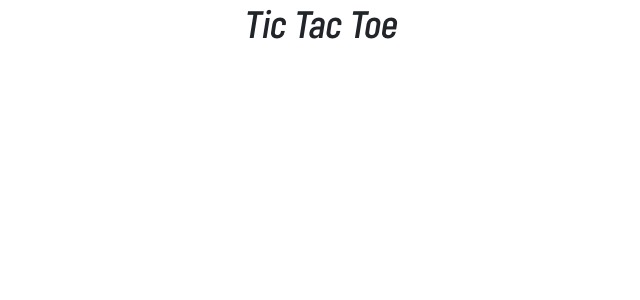
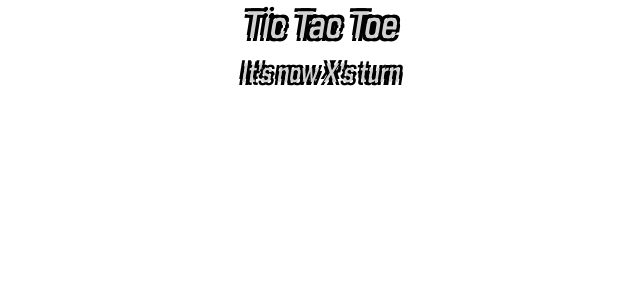
Before and after one commit to exe-0535/TicTacToe, a Vue app: page / in a window 1280 px wide. Shown: the top 300 px of the page, without its empty margins (319-959 px from the left). Built offline with nearby package versions, Linux system fonts and the light colour scheme; the HTML template or start-up script is replaced by a standard one.

Commit message:
:anchor: Page set up

```diff
--- a/src/App.vue
+++ b/src/App.vue
@@ -34,8 +34,9 @@ const winner = computed(() => CalculateWinner(board.value.flat()));
 </script>
 
 <template>
-  <main class="pt-8 text-center">
-    <h1 class="mb-6 text-3xl">Tic Tac Toe</h1>
+  <main class="pt-8 text-center bg-slate-800 min-h-screen">
+    <h1 class="mb-8 text-8xl font-bold uppercase ">Tic Tac Toe</h1>
+    <h3 class="text-6xl mb-4">It's now {{ player }}'s turn</h3>
   </main>
 </template>
 
@@ -47,7 +48,17 @@ const winner = computed(() => CalculateWinner(board.value.flat()));
     url(./fonts/Config/ConfigCondensed-MediumItalic.otf) format("truetype");
 }
 
-h1 {
+* {
   font-family: Config;
 }
+
+h1,
+h3 {
+  color: lightgrey;
+  text-shadow:
+    -3px -3px 0 #000,
+    3px -3px 0 #000,
+    -3px 3px 0 #000,
+    3px 3px 0 #000;
+}
 </style>
```
